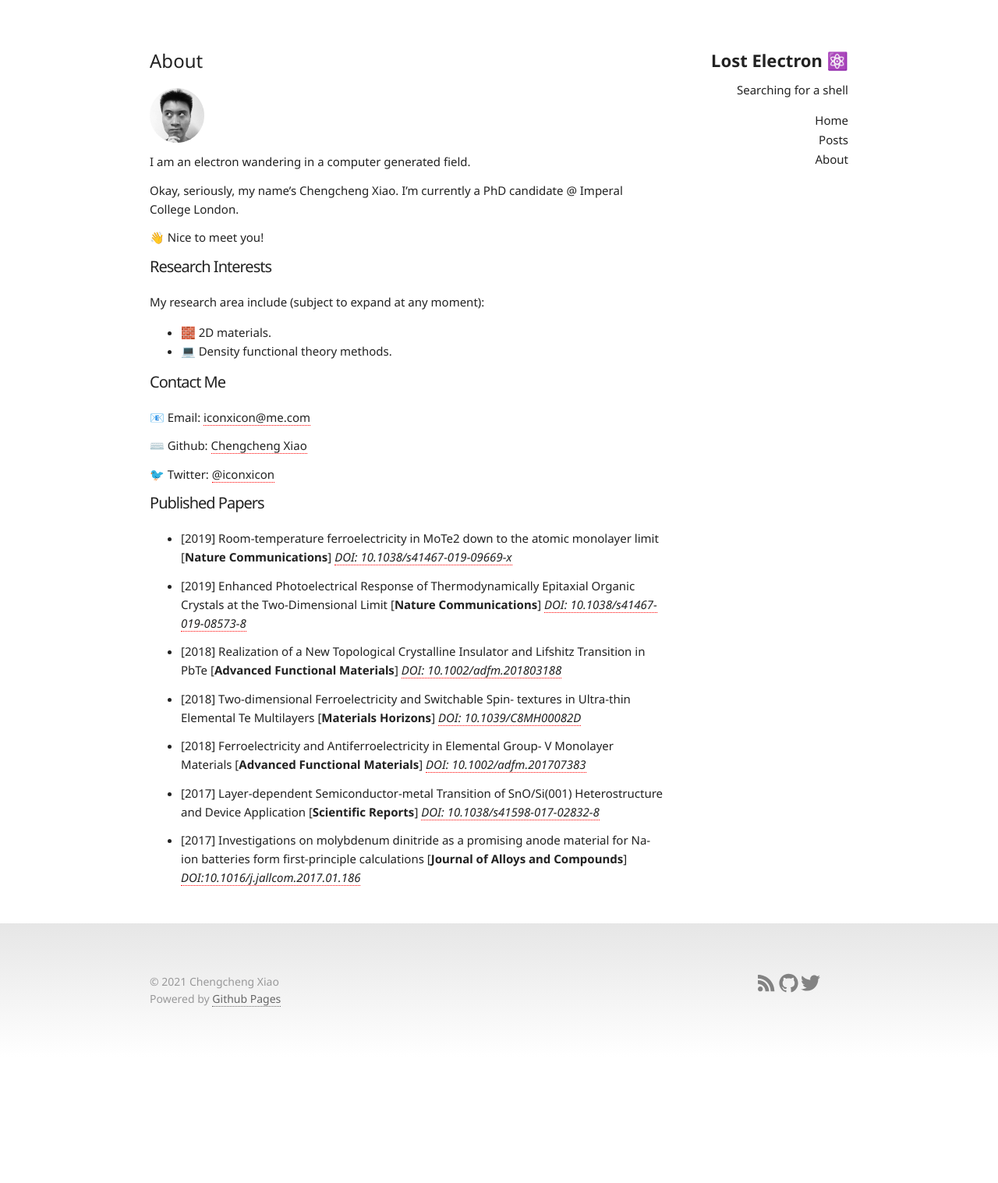
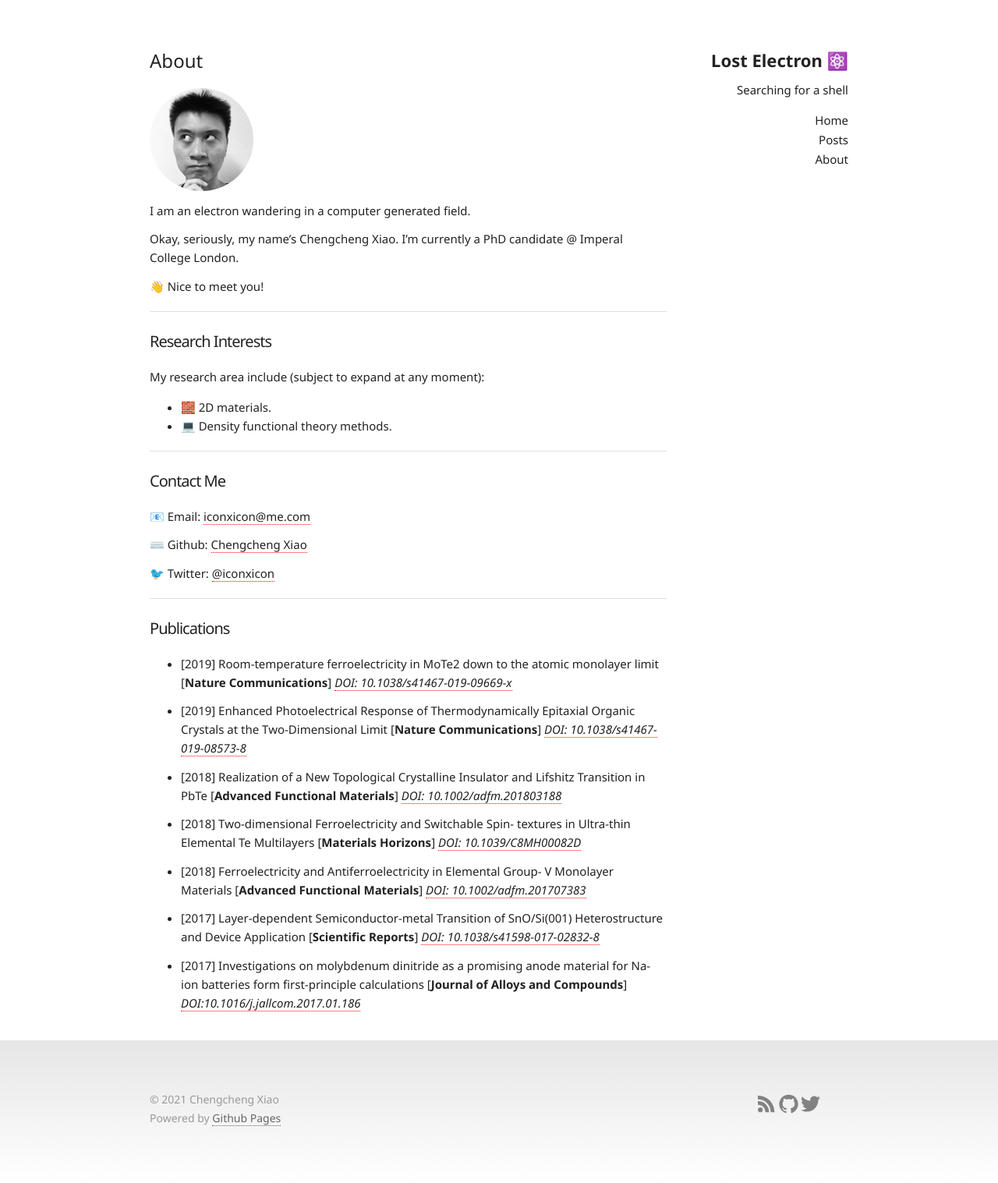
Before and after one commit to Chengcheng-Xiao/Chengcheng-Xiao.github.io, a Jekyll site: the page built from about.md, in a window 1280 px wide. Shown: the whole page at 78% size. Built offline with Jekyll 4.4.1, drawn with Linux system fonts in a browser that asks for light colours; nearby versions of some CDN libraries; before the commit the page ends 1356 px from its top, so only the background shows below that.

Commit message:
update about.md; Delete logo effect, change footer line-width.

```diff
--- a/_sass/_layout.scss
+++ b/_sass/_layout.scss
@@ -34,6 +34,7 @@ body {
   bottom: 0;
   padding-bottom: 0rem;
   width:100%;
+  height: 183px;
 
   /* footer style */
   color: #99999a;
@@ -68,7 +69,8 @@ body {
   font-weight:$font-weight-bold;
   font-size: 2.2rem; line-height: 1.2;  letter-spacing: 0rem;
 }
-.logo a {
+
+/*.logo a {
   -webkit-transition:.4s;
   transition:.4s;
 }
@@ -81,7 +83,7 @@ body {
   background-repeat:repeat-x;
   background-size:2px 2px;
   background-position:0 96%
-}
+}*/
 
 .nav {
   line-height: $base-line-height;
@@ -313,17 +315,21 @@ p.readmore {
 
 .left {
   text-align:center;
+  line-height: 160%;
 
   @media (min-width: $on-laptop) {
     text-align:left;
+    line-height: 160%;
   }
 }
 
 .right {
   text-align:center;
+  line-height: 200%;
 
   @media (min-width: $on-laptop) {
     text-align:right;
+    line-height: 200%;
   }
 
 }
--- a/about.md
+++ b/about.md
@@ -4,13 +4,15 @@ title: About
 permalink: /about/
 ---
 
-<img style='filter: invert(0%);' src="{{site.baseurl}}/assets/img/Profile_pic.png" width="70">
+<img style='filter: invert(0%);' src="{{site.baseurl}}/assets/img/Profile_pic.png" width="20%">
 
 I am an electron wandering in a computer generated field.
 
 Okay, seriously, my name's Chengcheng Xiao. I'm currently a PhD candidate @ Imperal College London.
 
 👋 Nice to meet you!
+
+---
 
 ### Research Interests
 
@@ -19,6 +21,8 @@ My research area include (subject to expand at any moment):
 - 🧱 2D materials.
 - 💻 Density functional theory methods.
 
+---
+
 ### Contact Me
 📧 Email: [iconxicon@me.com](mailto:iconxicon@me.com)
 
@@ -26,7 +30,9 @@ My research area include (subject to expand at any moment):
 
 🐦 Twitter: [@iconxicon](https://twitter.com/iconxicon)
 
-### Published Papers
+---
+
+### Publications
 
  - [2019] Room-temperature ferroelectricity in MoTe2 down to the atomic monolayer limit [**Nature Communications**] [_DOI: 10.1038/s41467-019-09669-x_](https://doi.org/10.1038/s41467-019-09669-x)
 
```
